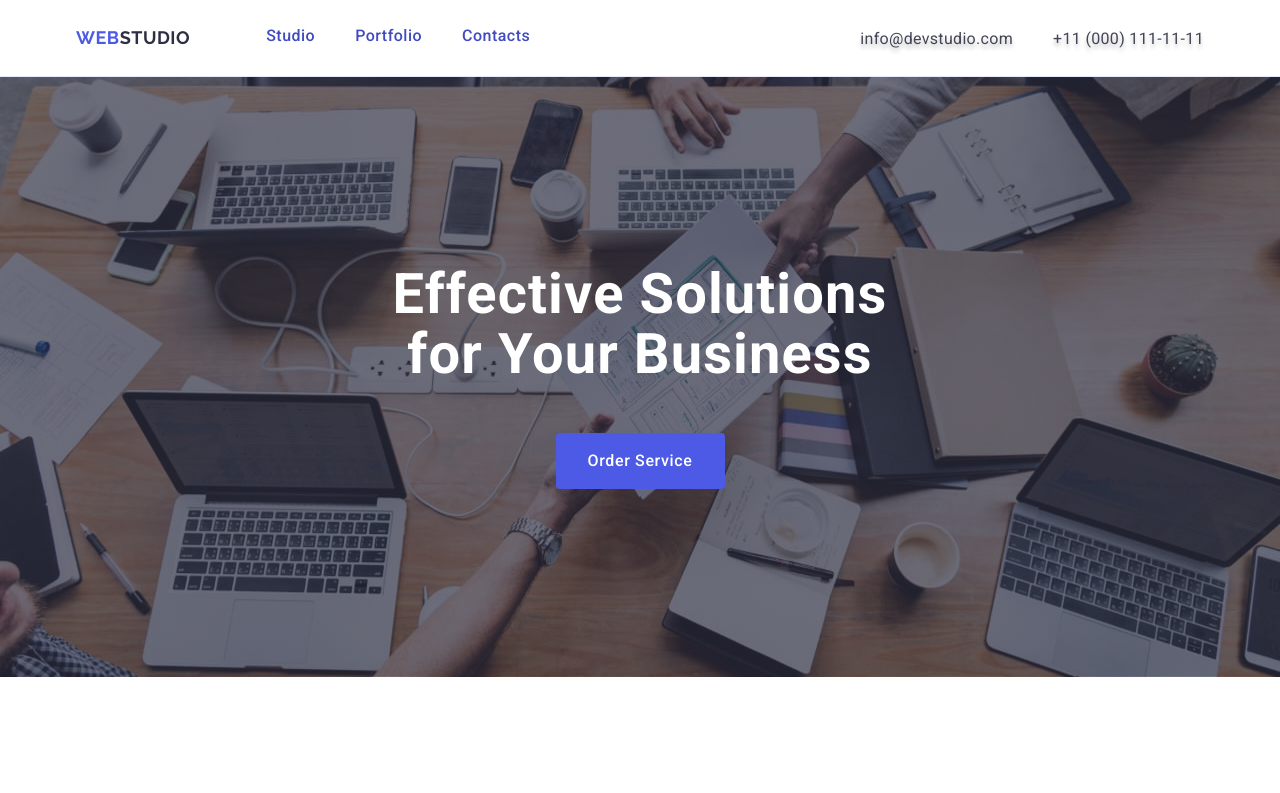
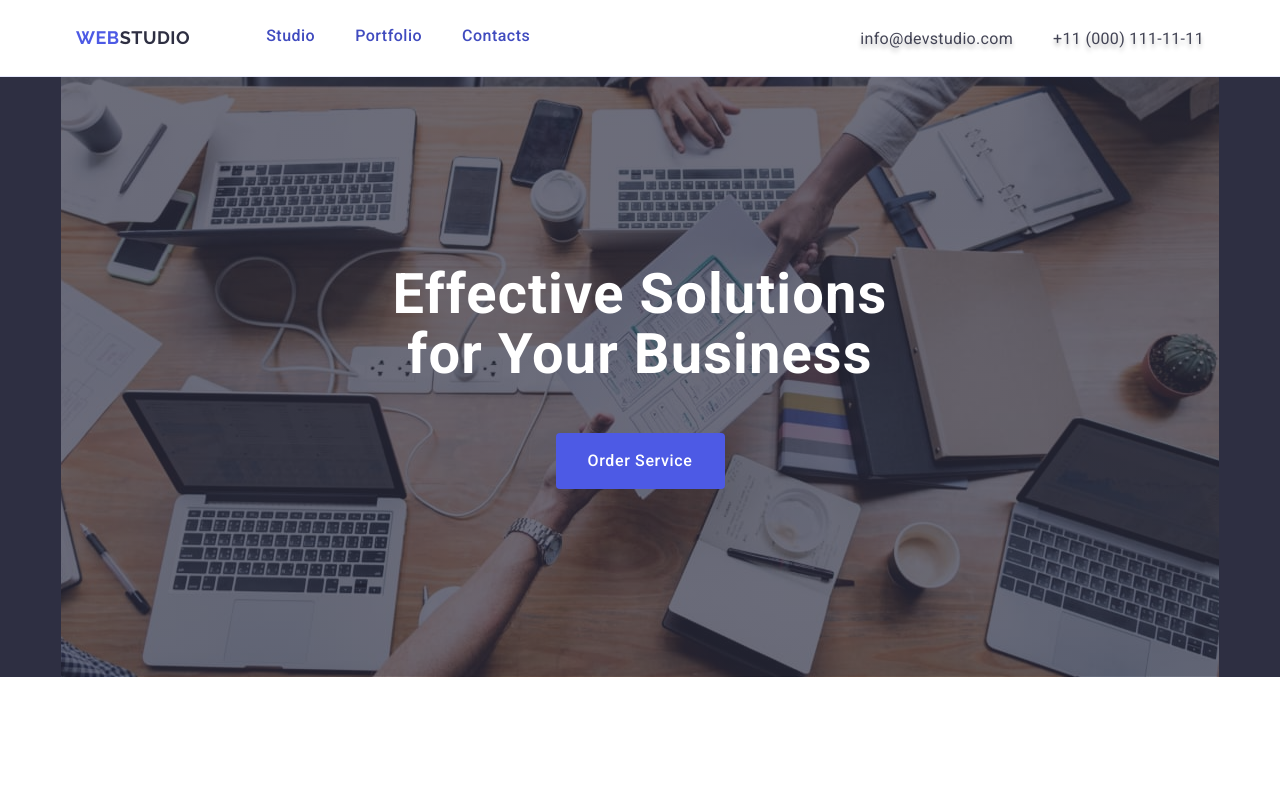
Before and after one commit to makarinua/goit-markup-hw-04, a plain HTML site: page index.html in a window 1280 px wide. Shown: the top 793 px of the page. Drawn offline with nearby package versions, Linux system fonts and the light colour scheme.

Commit message:
hw4_171123_firstSection

```diff
--- a/css/styles.css
+++ b/css/styles.css
@@ -146,17 +146,21 @@ body{
 }
 
 /* Стилі для головного контенту розділу hero image*/
+.hero-image-bg{
+    background-color: #2E2F42;
+}
+
 .hero-image{
     padding: 188px 0;
-    background-color: #2E2F42;
     background-image: linear-gradient(
         to bottom,
         rgba(46, 47, 66, 0.7),
         rgba(46, 47, 66, 0.7)
       ),url(/images/heroimage.jpg);
     background-repeat: no-repeat;
-    background-position: 50% 50%;
+    background-position: center;
     background-size: cover;
+    max-width: 1440px;
 }
 
 .hero-image-title {
@@ -187,6 +191,7 @@ body{
     border: none;
     border-radius: 4px;
     margin-top: 48px;
+    transition:background-color 250ms cubic-bezier(0.4, 0, 0.2, 1);
 }
 
 .hero-button:hover,
--- a/index.html
+++ b/index.html
@@ -30,8 +30,8 @@
             </div>
     </header>
             <main class="web-page-main">
-                    <section class="hero-image section">
-                        <div class="container">
+                    <section class="hero-image-bg">
+                        <div class="hero-image container section">
                             <h1 class="hero-image-title">Effective Solutions for Your Business</h1>
                             <button type="button" class="hero-button" >Order Service</button>
                         </div>
```
